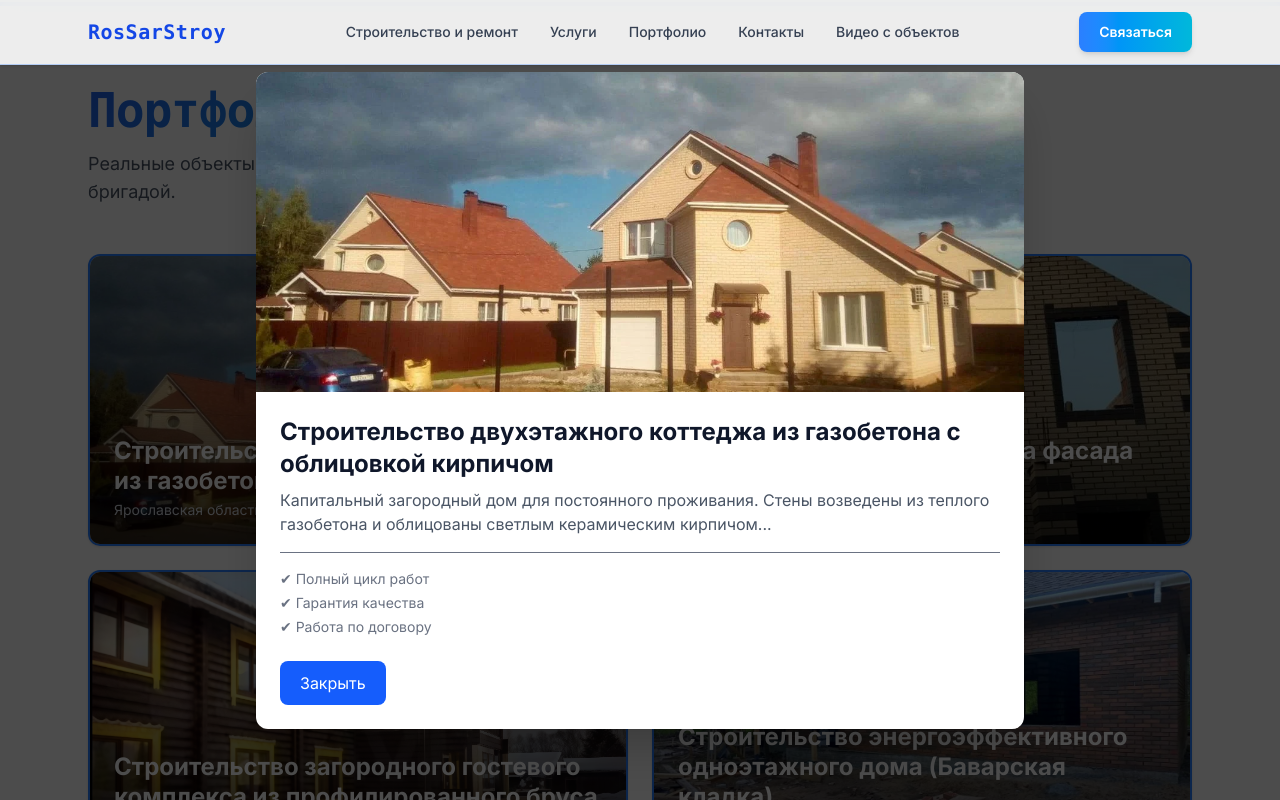
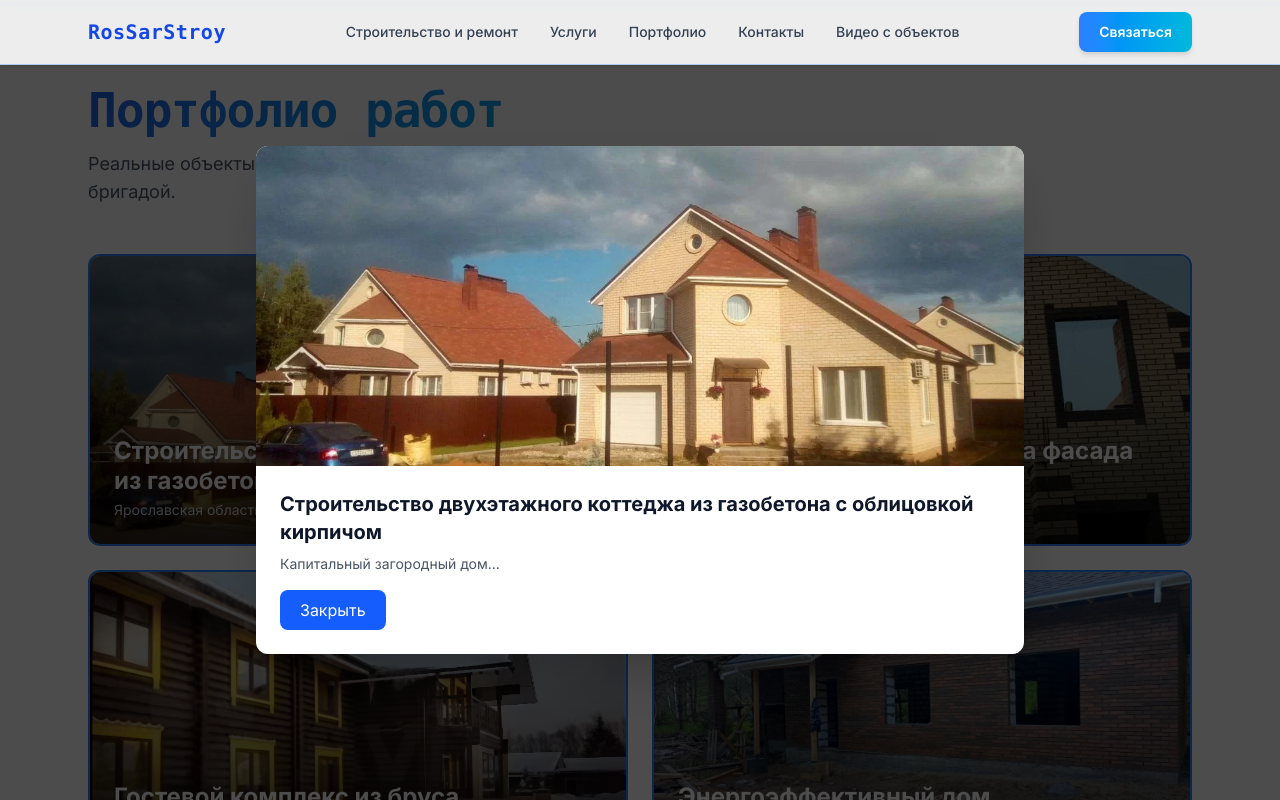
Before and after one commit to pavlent1yy/Ros-sar-stroy, a Next.js app: page / in a window 1280 px wide. Both pictures are taken after a click on the element 358 px from the left and 1889 px from the top of the page. Shown: the part 1489-2289 px from the top of the page. Built offline with nearby package versions, Linux system fonts and the light colour scheme.

Commit message:
оптимизация подгрузки фоток

```diff
--- a/src/components/Portfolio.tsx
+++ b/src/components/Portfolio.tsx
@@ -11,76 +11,77 @@ type Project = {
 
 const projects: Project[] = [
   {
-    title:
-      "Строительство двухэтажного коттеджа из газобетона с облицовкой кирпичом",
+    title: "Строительство двухэтажного коттеджа из газобетона с облицовкой кирпичом",
     location: "Ярославская область, КП «Земля у леса»",
     image: "/images/house1.webp",
-    description:
-      "Капитальный загородный дом для постоянного проживания. Стены возведены из теплого газобетона и облицованы светлым керамическим кирпичом...",
+    description: "Капитальный загородный дом...",
   },
   {
     title: "Возведение фронтонов и комбинированная облицовка фасада кирпичом",
     location: "Ивановская область, пос. Загородный",
     image: "/images/building.webp",
-    description:
-      "Процесс строительства коробки дома из поризованных блоков...",
+    description: "Процесс строительства...",
   },
   {
-    title:
-      "Строительство загородного гостевого комплекса из профилированного бруса",
+    title: "Гостевой комплекс из бруса",
     location: "г. Ярославль, эко-парк",
     image: "/images/house4.webp",
-    description:
-      "Масштабный проект коммерческой недвижимости в традиционном русском стиле...",
+    description: "Масштабный проект...",
   },
   {
-    title:
-      "Строительство энергоэффективного одноэтажного дома (Баварская кладка)",
+    title: "Энергоэффективный дом",
     location: "Московская область, д. Подушкино",
     image: "/images/house7.webp",
-    description:
-      "Современный одноэтажный дом из блоков с премиальной облицовкой...",
+    description: "Современный дом...",
   },
   {
-    title:
-      "Комплексный ремонт и чистовая отделка кухни-гостиной в стиле лофт-минимализм",
+    title: "Кухня-гостиная лофт",
     location: "г. Кострома, ул. Лесная",
     image: "/images/kitchens.webp",
-    description:
-      "Внутренние отделочные работы под ключ...",
+    description: "Внутренние отделочные работы...",
   },
 ];
 
 export default function Portfolio() {
   const [selected, setSelected] = useState<Project | null>(null);
+  const [visible, setVisible] = useState<Set<number>>(new Set());
 
   useEffect(() => {
-    const handler = (e: KeyboardEvent) => {
-      if (e.key === "Escape") setSelected(null);
-    };
+    const observer = new IntersectionObserver(
+      (entries) => {
+        entries.forEach((entry) => {
+          const index = Number(
+            (entry.target as HTMLElement).dataset.index
+          );
 
-    window.addEventListener("keydown", handler);
-    return () => window.removeEventListener("keydown", handler);
+          if (entry.isIntersecting) {
+            setVisible((prev) => new Set(prev).add(index));
+          }
+        });
+      },
+      {
+        rootMargin: "200px",
+        threshold: 0.1,
+      }
+    );
+
+    const elements = document.querySelectorAll("[data-index]");
+    elements.forEach((el) => observer.observe(el));
+
+    return () => observer.disconnect();
   }, []);
-
-  // preload image only when opening modal
-  useEffect(() => {
-    if (!selected) return;
-    const img = new Image();
-    img.src = selected.image;
-  }, [selected]);
 
   return (
     <section id="portfolio" className="py-16 sm:py-20 bg-white relative z-10">
       <div className="max-w-6xl mx-auto px-4 sm:px-6">
+
         <div className="mb-10 sm:mb-12">
           <h2 className="text-3xl sm:text-4xl md:text-5xl font-bold font-mono tracking-tight mb-3 sm:mb-4">
             <span className="gradient-text">Портфолио работ</span>
           </h2>
 
           <p className="text-base sm:text-lg text-gray-600 max-w-2xl">
-            Реальные объекты строительства и ремонта, выполненные нашей
-            бригадой.
+            Реальные объекты строительства и ремонта, выполненные нашей бригадой.
           </p>
         </div>
 
@@ -89,18 +90,21 @@ export default function Portfolio() {
           {projects.map((item, i) => (
             <div
               key={`${item.image}-${i}`}
+              data-index={i}
               onClick={() => setSelected(item)}
-              className="group relative cursor-pointer overflow-hidden rounded-lg sm:rounded-xl border-2 border-blue-500 shadow-sm hover:shadow-lg transition"
+              className="group relative cursor-pointer overflow-hidden rounded-xl border-2 border-blue-500"
             >
+              {visible.has(i) && (
                 <img
                   src={item.image}
                   alt={item.title}
                   loading="lazy"
                   decoding="async"
-                className="h-48 sm:h-72 w-full object-cover group-hover:scale-110 transition duration-700"
+                  className="h-48 sm:h-72 w-full object-cover transition duration-700 group-hover:scale-110"
                 />
+              )}
 
-              <div className="absolute inset-0 bg-gradient-to-t from-black/70 via-black/20 to-transparent flex flex-col justify-end p-3 sm:p-6 text-white">
+              <div className="absolute inset-0 bg-gradient-to-t from-black/70 via-black/20 to-transparent flex flex-col justify-end p-4 sm:p-6 text-white">
                 <h3 className="text-lg sm:text-2xl font-bold leading-tight">
                   {item.title}
                 </h3>
@@ -117,13 +121,12 @@ export default function Portfolio() {
           ))}
         </div>
 
-        <h4 className="text-base sm:text-lg text-gray-600 max-w-2xl">
+        <h4 className="text-base sm:text-lg text-gray-600 max-w-2xl mt-6">
           Стоимость разработки проекта от 1000 до 10000 рублей в зависимости от
-          сложности. Свяжитесь с нами для консультации и расчёта стоимости
-          вашего проекта.
+          сложности. Свяжитесь с нами для консультации.
         </h4>
 
-        {/* POPUP */}
+        {/* MODAL */}
         {selected && (
           <div
             onClick={() => setSelected(null)}
@@ -131,34 +134,28 @@ export default function Portfolio() {
           >
             <div
               onClick={(e) => e.stopPropagation()}
-              className="bg-white max-w-3xl w-full rounded-lg sm:rounded-xl overflow-hidden shadow-2xl max-h-[90vh] overflow-y-auto"
+              className="bg-white max-w-3xl w-full rounded-xl overflow-hidden shadow-2xl max-h-[90vh] overflow-y-auto"
             >
               <img
                 src={selected.image}
                 alt={selected.title}
                 decoding="async"
                 loading="eager"
-                className="w-full h-48 sm:h-80 object-cover"
+                className="w-full h-80 object-cover"
               />
 
-              <div className="p-4 sm:p-6">
-                <h3 className="text-xl sm:text-2xl font-bold mb-2">
+              <div className="p-6">
+                <h3 className="text-xl font-bold mb-2">
                   {selected.title}
                 </h3>
 
-                <p className="text-gray-600 text-sm sm:text-base mb-4">
+                <p className="text-gray-600 text-sm mb-4">
                   {selected.description}
                 </p>
 
-                <div className="text-xs sm:text-sm text-gray-500 border-t pt-4 space-y-1">
-                  <p>✔ Полный цикл работ</p>
-                  <p>✔ Гарантия качества</p>
-                  <p>✔ Работа по договору</p>
-                </div>
-
                 <button
                   onClick={() => setSelected(null)}
-                  className="mt-4 sm:mt-6 bg-blue-600 text-white px-4 sm:px-5 py-2 sm:py-2.5 rounded-lg hover:bg-blue-700 transition w-full sm:w-auto text-sm sm:text-base"
+                  className="bg-blue-600 text-white px-5 py-2 rounded-lg hover:bg-blue-700 transition"
                 >
                   Закрыть
                 </button>
@@ -166,6 +163,7 @@ export default function Portfolio() {
             </div>
           </div>
         )}
+
       </div>
     </section>
   );
--- a/src/components/VideoGallery.tsx
+++ b/src/components/VideoGallery.tsx
@@ -6,7 +6,6 @@ const videos = [
   "/videos/site1.mp4",
   "/videos/site2.mp4",
   "/videos/site3.mp4",
-  "/videos/site4.mp4",
 ];
 
 export default function VideoGallery() {
@@ -14,7 +13,7 @@ export default function VideoGallery() {
 
   return (
     <>
-      {/* GRID */}
+      {/* GRID — НИКАКОГО PRELOAD ВИДЕО */}
       <div className="grid grid-cols-1 sm:grid-cols-2 lg:grid-cols-3 gap-6">
         {videos.map((src) => (
           <button
@@ -22,14 +21,14 @@ export default function VideoGallery() {
             onClick={() => setActive(src)}
             className="group relative overflow-hidden rounded-xl border border-white/10 bg-white/5 hover:border-cyan-400/40 transition"
           >
-            {/* thumbnail-like video (no preload pressure) */}
+            {/* thumbnail from first frame */}
             <video
               src={src}
               className="w-full h-56 object-cover opacity-80 group-hover:opacity-100 transition"
               muted
               playsInline
               preload="metadata"
-              poster=""
+              poster={`${src}#t=0.1`}
             />
 
             <div className="absolute inset-0 flex items-center justify-center">
@@ -41,15 +40,12 @@ export default function VideoGallery() {
         ))}
       </div>
 
-      {/* MODAL PLAYER (lazy mounted video) */}
-      {active && (
-        <VideoModal src={active} onClose={() => setActive(null)} />
-      )}
+      {/* MODAL */}
+      {active && <VideoModal src={active} onClose={() => setActive(null)} />}
     </>
   );
 }
 
-/* вынесено — чтобы НЕ держать видео в DOM постоянно */
 function VideoModal({
   src,
   onClose,
@@ -62,10 +58,7 @@ function VideoModal({
       className="fixed inset-0 bg-black/80 flex items-center justify-center z-50 p-4"
       onClick={onClose}
     >
-      <div
-        className="w-full max-w-4xl"
-        onClick={(e) => e.stopPropagation()}
-      >
+      <div className="w-full max-w-4xl" onClick={(e) => e.stopPropagation()}>
         <video
           src={src}
           controls
```
Also changed, not shown: src/components/Hero.tsx (+21 -6 lines). Lines whose indentation alone changed are shown as unchanged.
